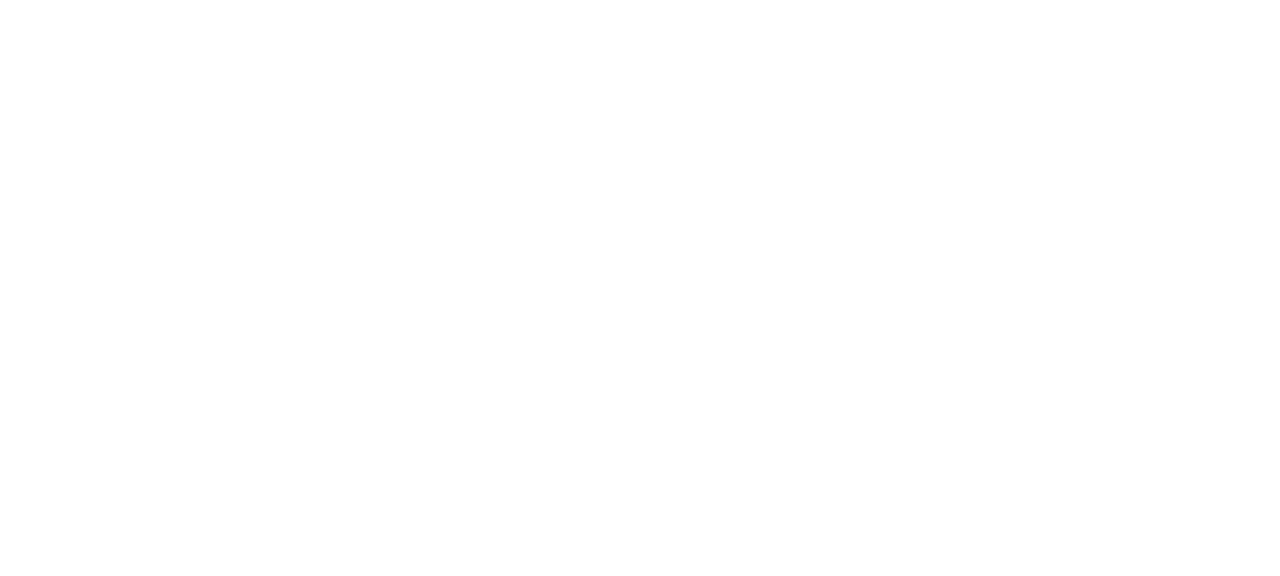
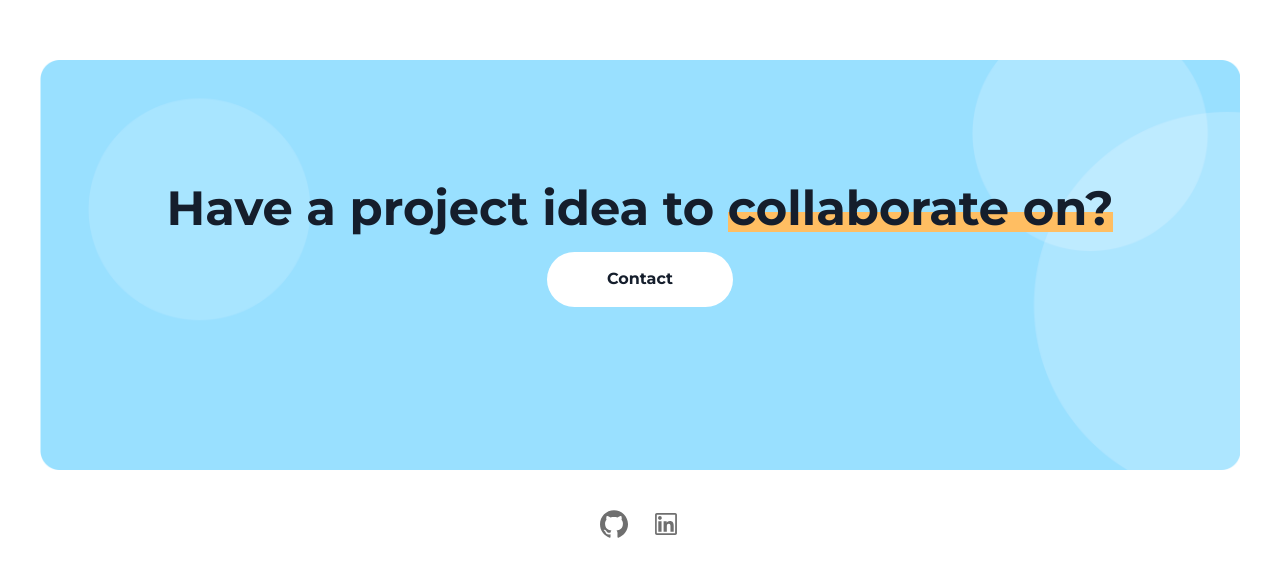
Before and after one commit to leungwoo/richardportfolio, a Next.js app: page /CaseStudies in a window 1280 px wide. Shown: the part 820-1396 px from the top of the page. Before the commit the page ends 800 px from the top, so only its background shows below. Built offline with nearby package versions, Linux system fonts and the light colour scheme; no server answers.

Commit message:
create footer

```diff
--- a/app/CaseStudies/page.tsx
+++ b/app/CaseStudies/page.tsx
@@ -1,5 +1,5 @@
 function CaseStudies() {
-  return <div className="h-viewport-height pt-[80px]">CaseStudies Page</div>;
+  return <div className="h-viewport-height pt-[80px]"></div>;
 }
 
 export default CaseStudies;
--- a/app/components/Footer.tsx
+++ b/app/components/Footer.tsx
@@ -1,7 +1,41 @@
-import React from "react";
+import { footer } from "@/assets/images";
+import Image from "next/image";
+import Link from "next/link";
+import SocialMedia from "./SocialMedia";
 
 const Footer = () => {
-  return <div>Footer</div>;
+  return (
+    <div className="flex flex-col items-center justify-center pb-10">
+      <div className=" relative">
+        <div className=" md:gap-5 gap-3 absolute flex flex-col flex-wrap min-w-[200px] md:top-0 top-2 left-0 right-0 bottom-0 items-center justify-center">
+          <span className="text-xs sm:text-xl md:text-3xl lg:text-4xl xl:text-5xl font-bold text-text-title">
+            Have a project idea to{" "}
+            <div className="relative inline-block">
+              <span className="z-10 relative text-xs sm:text-xl md:text-3xl lg:text-4xl xl:text-5xl text-text-title font-bold dark:text-white">
+                collaborate on?
+              </span>
+              <div className="absolute z-0 inset-x-0 bottom-0 bg-primary-highlight md:h-[20px] h-[15px]"></div>
+            </div>
+          </span>
+
+          <Link
+            href="/Contact"
+            className="flex items-center justify-center hover:opacity-75 border-none bg-white font-bold rounded-full md:w-[186px] w-[90px] md:h-[55px] h-[30px] py-5 px-3 text-text-title text-sm md:text-base hover:duration-500 transition"
+          >
+            Contact
+          </Link>
+        </div>
+        <Image
+          src={footer}
+          alt="casestudiesbanner"
+          width={4480}
+          height={1600}
+          className="min-w-[286px] flex-1 rounded-2xl object-cover md:pt-20 md:pb-10 md:px-10 pt-10 pb-5 px-5"
+        />
+      </div>
+      <SocialMedia />
+    </div>
+  );
 };
 
 export default Footer;
--- a/app/components/ServicesCard.tsx
+++ b/app/components/ServicesCard.tsx
@@ -19,7 +19,7 @@
         <div
           key={service._id}
           className="flex flex-col justify-between bg-primary-Default hover:bg-primary-accentBlue text-text-navbar dark:text-text-default hover:text-white
-           dark:hover:text-white dark:bg-primary-carddark dark:hover:bg-primary-darkmodeblue rounded-lg p-4 flex-1 min-w-[286px] min-h-[356px]
+           dark:hover:text-white dark:bg-primary-carddark dark:hover:bg-primary-darkmodeblue rounded-lg p-4 flex-1 min-w-[250px] min-h-[356px]
            shadow-lg transition duration-500 ease-in-out transform hover:-translate-y-5 hover:scale-105"
         >
           <Image
--- a/app/components/index.js
+++ b/app/components/index.js
@@ -1,5 +1,6 @@
 import Hero from "./Hero.tsx";
 import Header from "./Header.tsx";
+import Footer from "./Footer.tsx";
 import Theme from "./Theme.tsx";
 import SocialMedia from "./SocialMedia.tsx";
 import Skills from "./Skills.tsx";
@@ -16,4 +17,5 @@
   Services,
   WorkExperience,
   FeaturedProjects,
+  Footer,
 };
--- a/app/layout.tsx
+++ b/app/layout.tsx
@@ -1,7 +1,7 @@
 import "./globals.css";
 import type { Metadata } from "next";
 import { Montserrat } from "next/font/google";
-import { Header, Theme } from "./components/index";
+import { Footer, Header, Theme } from "./components/index";
 
 const inter = Montserrat({ subsets: ["latin"] });
 
@@ -21,6 +21,7 @@
         <body>
           <Header />
           <div className="flex-col mx-auto overflow-auto">{children}</div>
+          <Footer />
         </body>
       </Theme>
     </html>
--- a/app/page.tsx
+++ b/app/page.tsx
@@ -28,7 +28,7 @@
         <Hero title={title} description={description} imgUrl={imgUrl} />
       </Suspense>
 
-      {skillsData.map((skill: any, index: number) => (
+      {skillsData.map((skill: Skill, index: number) => (
         <Skills key={index} skillsData={skill as Skill} />
       ))}
 
--- a/assets/images/index.js
+++ b/assets/images/index.js
@@ -3,5 +3,7 @@
 import rlogo2 from "./RLOGO1.png";
 import downloadwhite from "./downloadwhite.png";
 import downloadblack from "./downloadblack.png";
+import CSbanner from "./CSbanner.png";
+import footer from "./footer.png";
 
-export { rlogo2, downloadwhite, downloadblack, rlogo };
+export { rlogo2, downloadwhite, downloadblack, rlogo, footer, CSbanner, logo };
```
Also changed, not shown: assets/images/footer.png (added), 1 other file (tests, documents, lock files or other folders).
